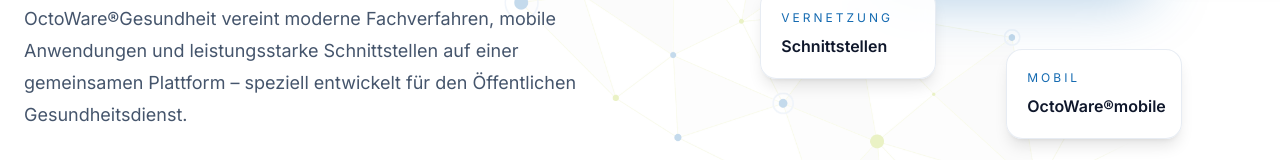
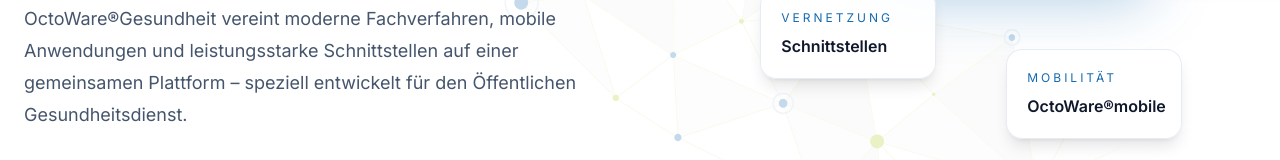
Before and after one commit to weblogger117-art/octoware-website, a Next.js app: page /plattform in a window 1280 px wide. Shown: the part 471-631 px from the top of the page. Built offline with nearby package versions, Linux system fonts and the light colour scheme.

Commit message:
Update PlatformVisualization.tsx

```diff
--- a/components/sections/platform/PlatformVisualization.tsx
+++ b/components/sections/platform/PlatformVisualization.tsx
@@ -6,7 +6,7 @@ const modules = [
   },
   {
     title: "OctoWare®mobile",
-    subtitle: "Mobil",
+    subtitle: "Mobilität",
     angle: 72,
   },
   {
```
